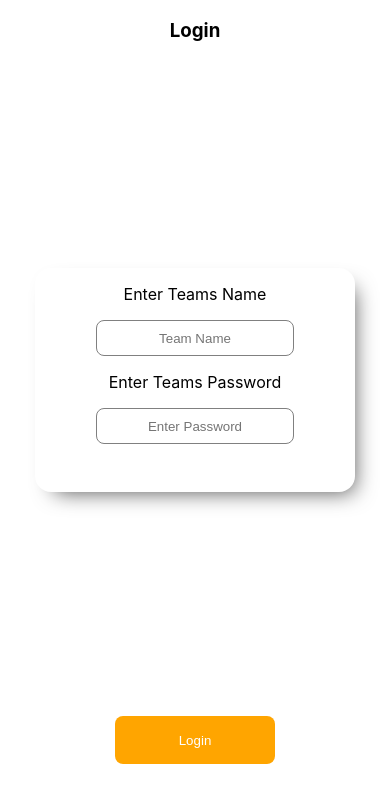
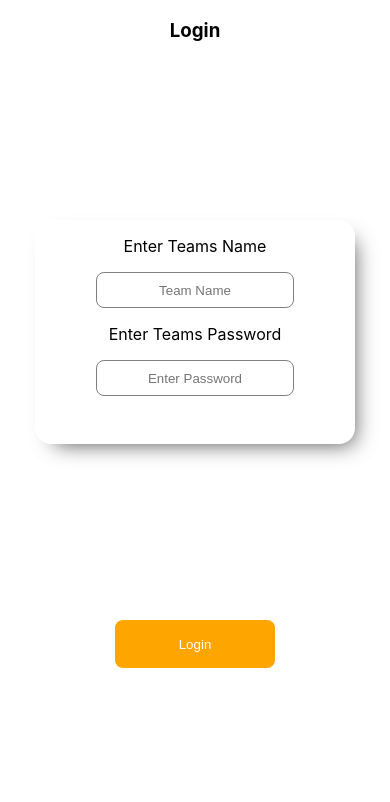
Before and after one commit to dwaynediddy/typescript-bingo, a React (Create React App) app: page / in a window 390 px wide. Shown: the top 802 px of the page. Built offline with nearby package versions, Linux system fonts and the light colour scheme.

Commit message:
small changes for phone view

```diff
--- a/src/bingo.css
+++ b/src/bingo.css
@@ -45,7 +45,7 @@
       display: flex;
       align-items: center;
       flex-direction: column;
-      margin-top: 12rem;
+      margin-top: 10rem;
     }
     .bingoSquares {
       height: 3rem;
--- a/src/login.css
+++ b/src/login.css
@@ -59,7 +59,7 @@
         align-items: center;
         height: 14rem;
         width: 20rem;
-        margin: 13rem 0;
+        margin: 10rem 0;
         box-shadow: 9px 10px 21px -10px rgba(0,0,0,0.69);
         -webkit-box-shadow: 9px 10px 21px -10px rgba(0,0,0,0.69);
         -moz-box-shadow: 9px 10px 21px -10px rgba(0,0,0,0.69);
--- a/src/pages/Login.tsx
+++ b/src/pages/Login.tsx
@@ -1,17 +1,23 @@
-import React from 'react'
+import React, { useState } from 'react'
 import { Link } from 'react-router-dom'
 import '../login.css'
 
 const Login = () => {
-
-    const handleLogin = (e:React.FormEvent<HTMLButtonElement>) => {
+    const handleLogin = (e: React.FormEvent<HTMLFormElement>): void => {
         e.preventDefault()
+        const { name, password } = e.target as typeof e.target & {
+            name: {value: string}
+            password: {value: string}
+        }
+        console.log(name.value, password.value)
     }
 
   return (
     <div className="loginContainer">
         <h3>Login</h3>
-        <form className='formContainer'>
+        <form className='formContainer'
+            onSubmit={handleLogin}
+        >
             <label className='loginLabel'>Enter Teams Name</label>
             <input
                 type='text'
@@ -21,15 +27,15 @@ const Login = () => {
                 />
             <label className='loginLabel'>Enter Teams Password</label>
             <input
-                type='text'
+                type='password'
                 name='password'
                 placeholder='Enter Password'
                 className="loginInput"
             />
         </form>
-            <Link to='/bingo'>
-                <button className='loginButton' onSubmit={handleLogin}>Login</button>
-            </Link>
+            {/* <Link to='/bingo'> */}
+                <button className='loginButton' type='submit'>Login</button>
+            {/* </Link> */}
     </div>
 
   )
```
